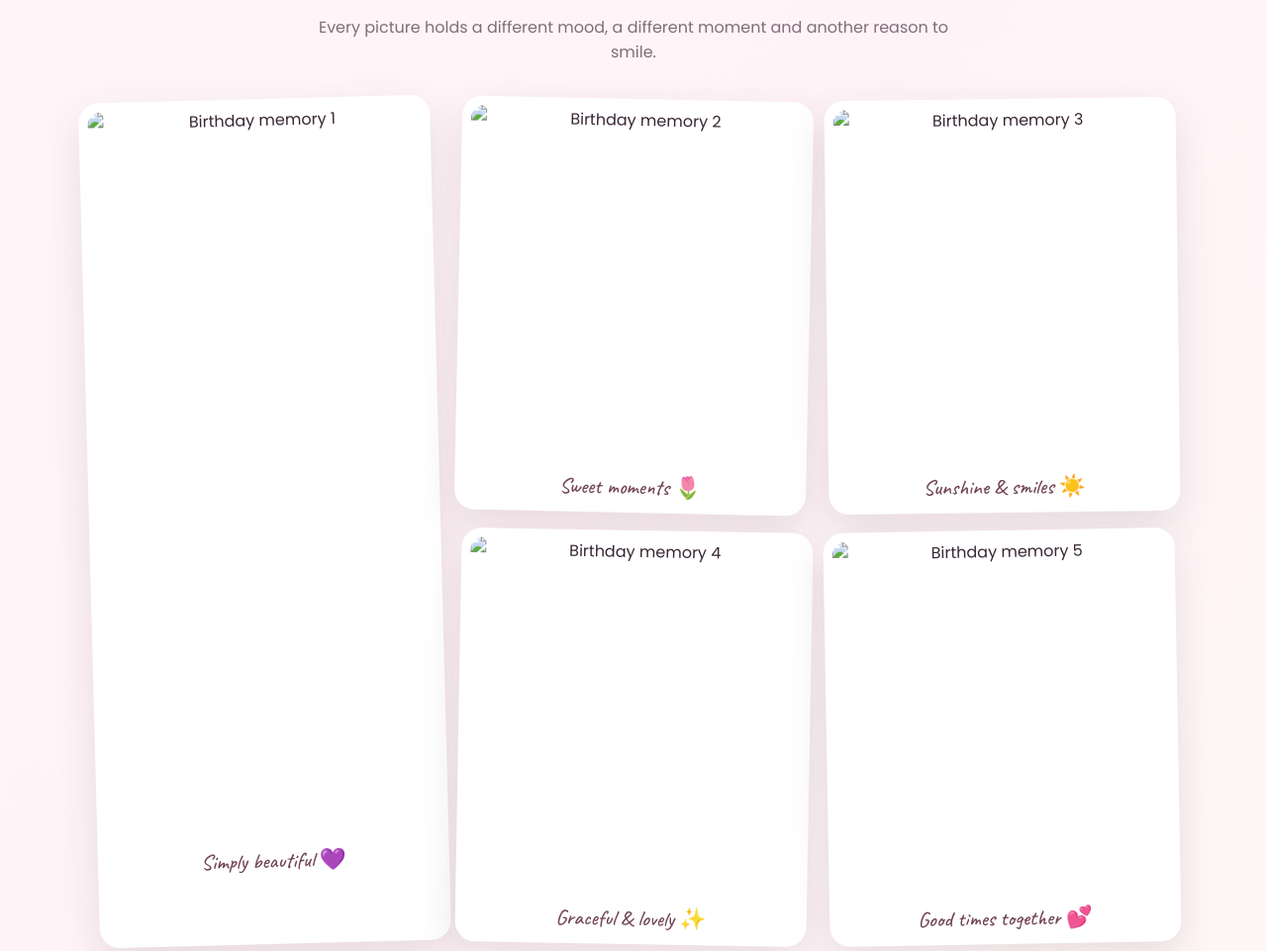
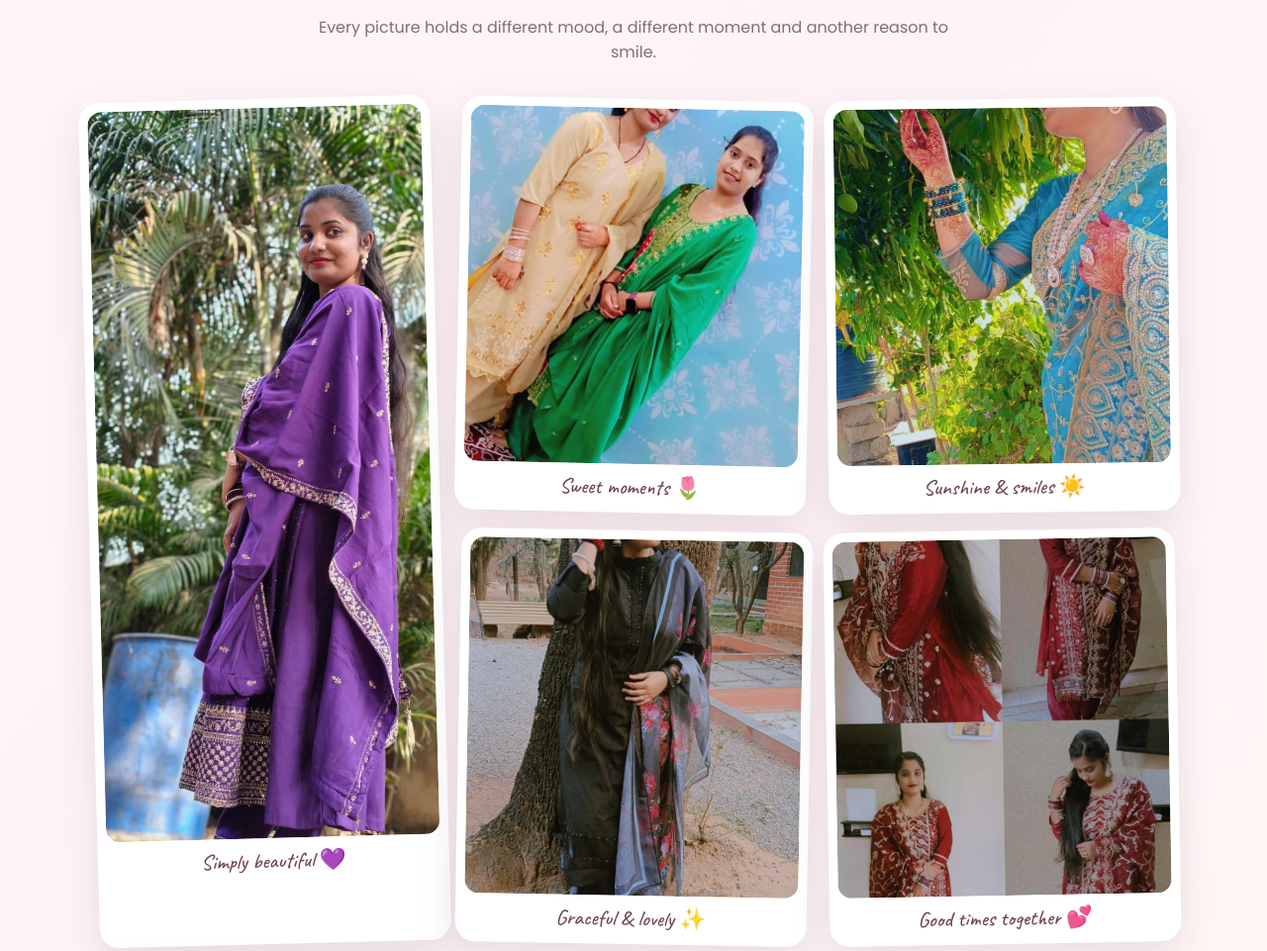
Before and after one commit to yasmin06321-droid/Birthday-surprise, a plain HTML site: page index.html in a window 1280 px wide. Shown: the part 1661-2622 px from the top of the page at 99% size. Drawn offline with nearby package versions, Linux system fonts and the light colour scheme.

Commit message:
Update index.html

```diff
--- a/index.html
+++ b/index.html
@@ -57,12 +57,12 @@
       <h2>A little gallery of smiles 📸</h2>
       <p class="section-note">Every picture holds a different mood, a different moment and another reason to smile.</p>
       <div class="gallery">
-        <figure class="photo large"><img src="images/photo1.jpeg" alt="Birthday memory 1" loading="lazy"><figcaption>Simply beautiful 💜</figcaption></figure>
-        <figure class="photo"><img src="images/photo2.jpeg" alt="Birthday memory 2" loading="lazy"><figcaption>Sweet moments 🌷</figcaption></figure>
-        <figure class="photo"><img src="images/photo3.jpeg" alt="Birthday memory 3" loading="lazy"><figcaption>Sunshine & smiles ☀️</figcaption></figure>
-        <figure class="photo"><img src="images/photo4.jpeg" alt="Birthday memory 4" loading="lazy"><figcaption>Graceful & lovely ✨</figcaption></figure>
-        <figure class="photo"><img src="images/photo5.jpeg" alt="Birthday memory 5" loading="lazy"><figcaption>Good times together 💕</figcaption></figure>
-        <figure class="photo"><img src="images/photo6.jpeg" alt="Birthday memory 6" loading="lazy"><figcaption>One more beautiful memory 🌸</figcaption></figure>
+        <figure class="photo large"><img src="photo1.jpeg" alt="Birthday memory 1" loading="lazy"><figcaption>Simply beautiful 💜</figcaption></figure>
+        <figure class="photo"><img src="photo2.jpeg" alt="Birthday memory 2" loading="lazy"><figcaption>Sweet moments 🌷</figcaption></figure>
+        <figure class="photo"><img src="photo3.jpeg" alt="Birthday memory 3" loading="lazy"><figcaption>Sunshine & smiles ☀️</figcaption></figure>
+        <figure class="photo"><img src="photo4.jpeg" alt="Birthday memory 4" loading="lazy"><figcaption>Graceful & lovely ✨</figcaption></figure>
+        <figure class="photo"><img src="photo5.jpeg" alt="Birthday memory 5" loading="lazy"><figcaption>Good times together 💕</figcaption></figure>
+        <figure class="photo"><img src="photo6.jpeg" alt="Birthday memory 6" loading="lazy"><figcaption>One more beautiful memory 🌸</figcaption></figure>
       </div>
     </section>
 
```
